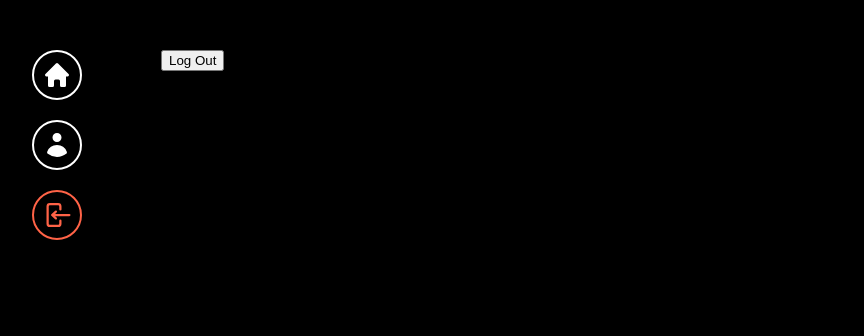
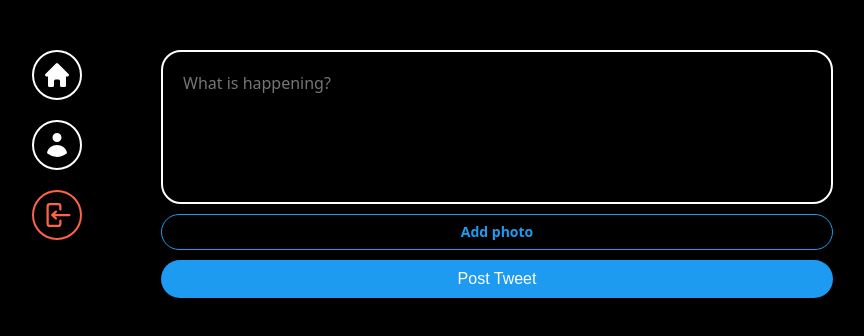
Before and after one commit to kukwon/Twitter-clone, a React (Vite) app: page / in a window 1280 px wide. Shown: the top 336 px of the page, without its empty margins (237-1101 px from the left). Built offline with nearby package versions, Linux system fonts and the light colour scheme; no server answers; sample sign-in values are in the browser's storage.

Commit message:
add Post Tweet Form

```diff
--- /dev/null
+++ b/src/components/post-tweet-form.tsx
@@ -0,0 +1,96 @@
+import { useState } from "react";
+import styled from "styled-components";
+
+const Form = styled.form`
+  display: flex;
+  flex-direction: column;
+  gap: 10px;
+`;
+
+const TextArea = styled.textarea`
+  border: 2px solid white;
+  padding: 20px;
+  border-radius: 20px;
+  font-size: 16px;
+  color: white;
+  background-color: black;
+  width: 100%;
+  resize: none;
+  font-family: system-ui, -apple-system, BlinkMacSystemFont, "Segoe UI", Roboto,
+    Oxygen, Ubuntu, Cantarell, "Open Sans", "Helvetica Neue", sans-serif;
+  &::placeholder {
+    font-size: 16px;
+  }
+  &:focus {
+    outline: none;
+    border-color: #1d9bf0;
+  }
+`;
+
+const AttachFileButton = styled.label`
+  padding: 10px 0px;
+  color: #1d9bf0;
+  text-align: center;
+  border-radius: 20px;
+  border: 1px solid #1d9bf0;
+  font-size: 14px;
+  font-weight: 600;
+  cursor: pointer;
+`;
+
+const AttachFileInput = styled.input`
+  display: none;
+`;
+
+const SubmitBtn = styled.input`
+  background-color: #1d9bf0;
+  color: white;
+  border: none;
+  padding: 10px 0px;
+  border-radius: 20px;
+  font-size: 16px;
+  cursor: pointer;
+  &:hover,
+  &:active {
+    opacity: 0.9;
+  }
+`;
+
+export default function PostTweetForm() {
+  const [isLoading, setLoading] = useState(false);
+  const [tweet, setTweet] = useState("");
+  const [file, setFile] = useState<File | null>(null);
+  const onChange = (e: React.ChangeEvent<HTMLTextAreaElement>) => {
+    setTweet(e.target.value);
+  };
+  const onFileChange = (e: React.ChangeEvent<HTMLInputElement>) => {
+    const { files } = e.target;
+    if (files && files.length === 1) {
+      setFile(files[0]);
+    }
+  };
+  return (
+    <Form>
+      <TextArea
+        rows={5}
+        maxLength={180}
+        onChange={onChange}
+        value={tweet}
+        placeholder="What is happening?"
+      />
+      <AttachFileButton htmlFor="file">
+        {file ? "Photo added✅" : "Add photo"}
+      </AttachFileButton>
+      <AttachFileInput
+        onChange={onFileChange}
+        type="file"
+        id="file"
+        accept="image/*"
+      />
+      <SubmitBtn
+        type="submit"
+        value={isLoading ? "Posting..." : "Post Tweet"}
+      />
+    </Form>
+  );
+}
--- a/src/routes/home.tsx
+++ b/src/routes/home.tsx
@@ -1,15 +1,12 @@
-import { useNavigate } from "react-router-dom";
-import { auth } from "../firebase";
+import styled from "styled-components";
+import PostTweetForm from "../components/post-tweet-form";
+
+const Wrapper = styled.div``;
 
 export default function Home() {
-  const Navigate = useNavigate();
-  const logOut = () => {
-    auth.signOut();
-    Navigate("/login");
-  };
   return (
-    <h1>
-      <button onClick={logOut}>Log Out</button>
-    </h1>
+    <Wrapper>
+      <PostTweetForm />
+    </Wrapper>
   );
 }
```
